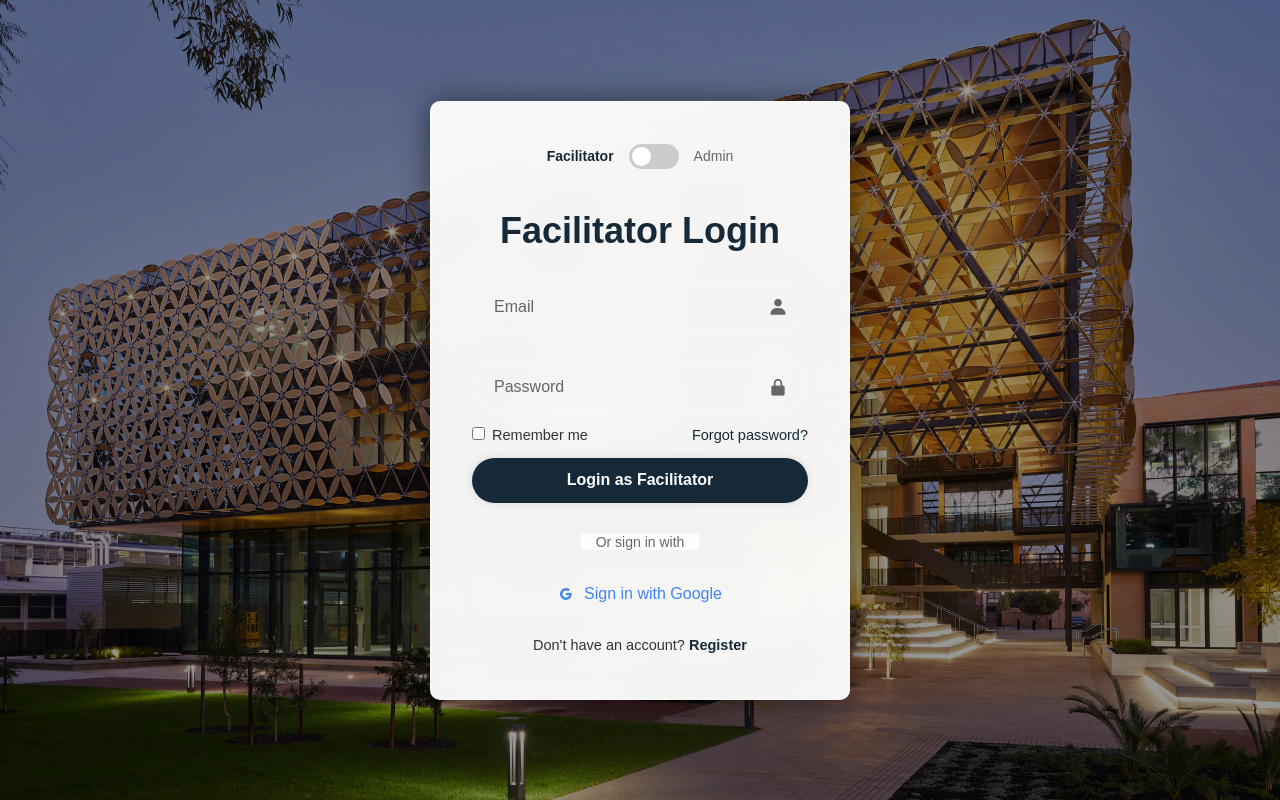
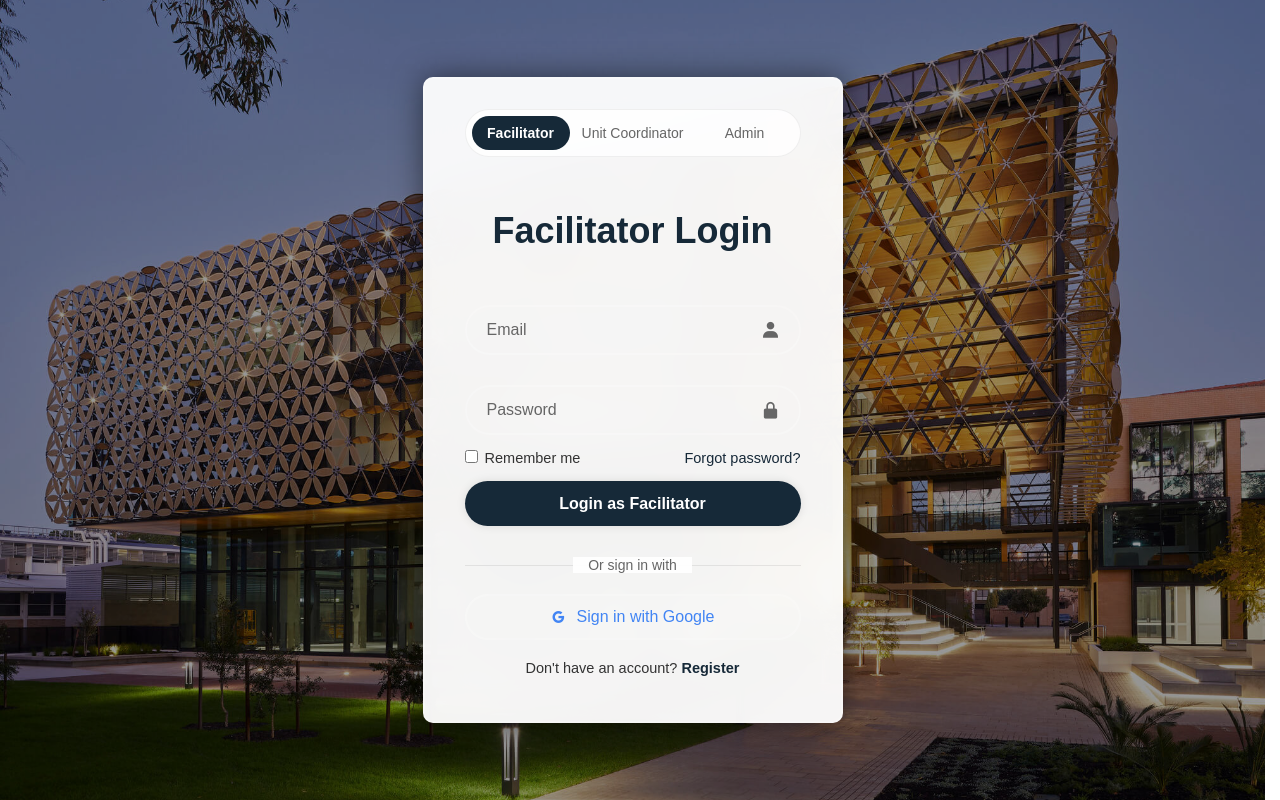
Before and after one commit to Zackggiitt/CITS3200-Scheduling-WebApp--team-42, a Flask app: page / in a window 1280 px wide. Run offline with Flask 3, Linux system fonts and the light colour scheme.

Commit message:
added in unit coordinator in login.html, fixed up the css for login

```diff
--- a/static/login.css
+++ b/static/login.css
@@ -1,322 +1,187 @@
-/* Reset and Base Styles */
-* {
-    margin: 0;
-    padding: 0;
-    box-sizing: border-box;
-}
+/* =========================
+   Reset and Base Styles
+   ========================= */
+* { margin: 0; padding: 0; box-sizing: border-box; }
+
+/* Keep scrollbar space reserved to prevent card “jump” */
+html { scrollbar-gutter: stable; }
+/* Fallback for browsers without scrollbar-gutter */
+body { overflow-y: scroll; }
 
 body {
   font-family: 'Poppins', sans-serif;
   background: url('EZONE-UWA.jpg') no-repeat center center fixed;
   background-size: cover;
-    display: flex;
-    justify-content: center;
-    align-items: center;
-    min-height: 100vh;
-    position: relative;
+  display: flex; justify-content: center; align-items: center;
+  min-height: 100vh; position: relative;
 }
 
 body::before {
-    content: '';
-    position: absolute;
-    top: 0;
-    left: 0;
-    width: 100%;
-    height: 100%;
-    background: rgba(0, 0, 0, 0.4);
-    z-index: -1;
+  content: ''; position: absolute; inset: 0;
+  background: rgba(0,0,0,0.4); z-index: -1;
 }
 
-/* Login Wrapper */
+/* =========================
+   Login Wrapper (Card)
+   ========================= */
 .wrapper {
   width: 420px;
-    background: rgba(255, 255, 255, 0.95);
-    border: 2px solid rgba(255, 255, 255, 0.2);
+  background: rgba(255,255,255,0.95);
+  border: 2px solid rgba(255,255,255,0.2);
   backdrop-filter: blur(20px);
-    box-shadow: 0 0 30px rgba(0, 0, 0, 0.5);
-    color: #333;
-    border-radius: 10px;
-    padding: 30px 40px;
-    position: relative;
+  box-shadow: 0 0 30px rgba(0,0,0,0.5);
+  color: #333; border-radius: 10px;
+  padding: 30px 40px; position: relative;
+
+  /* Lock vertical space so role changes don’t move the card */
+  min-height: 640px;
+  display: flex;
+  flex-direction: column;
 }
 
-/* Role Toggle Styles */
+/* =========================
+   Role Toggle (3-segment)
+   ========================= */
 .role-toggle {
-    display: flex;
-    justify-content: center;
+  display: flex; justify-content: center;
   margin-bottom: 30px;
 }
 
 .toggle-container {
-    display: flex;
-    align-items: center;
-    gap: 15px;
-    background: rgba(255, 255, 255, 0.1);
-    padding: 10px 20px;
-    border-radius: 25px;
-    border: 1px solid rgba(255, 255, 255, 0.3);
+  display: flex; align-items: center;
+  gap: 0;                     /* clean segments, no gaps */
+  padding: 6px;
+  border-radius: 999px;
+  border: 1px solid rgba(0,0,0,0.06);
+  background: rgba(255,255,255,0.8);
+  width: 100%;
+  min-height: 44px;           /* stable height */
+}
+
+/* Hide native radios; make labels the interactive target */
+.toggle-label input[type="radio"] {
+  position: absolute; opacity: 0; pointer-events: none;
 }
 
 .toggle-label {
-    font-size: 14px;
-    font-weight: 500;
-    color: #666;
-    transition: color 0.3s ease;
+  flex: 1; display: flex; justify-content: center; align-items: center;
+  cursor: pointer; user-select: none;
+  padding: 10px 12px; border-radius: 999px;
+  font-size: 14px; color: #666; white-space: nowrap; line-height: 1;
+  text-align: center;
 }
 
 .toggle-label.active {
-    color: #162938;
-    font-weight: 600;
+  background: #162938; color: #fff; font-weight: 600;
 }
 
-.toggle-switch {
-    position: relative;
-    width: 50px;
-    height: 25px;
+/* =========================
+   Form Styles
+   ========================= */
+.wrapper h1 {
+  font-size: 36px; text-align: center; margin-bottom: 30px; color: #162938;
 }
 
-.toggle-input {
-    opacity: 0;
-    width: 0;
-    height: 0;
-}
-
-.toggle-slider {
-    position: absolute;
-    cursor: pointer;
-    top: 0;
-    left: 0;
-    right: 0;
-    bottom: 0;
-    background-color: #ccc;
-    transition: 0.4s;
-    border-radius: 25px;
-}
-
-.toggle-slider:before {
-    position: absolute;
-    content: "";
-    height: 19px;
-    width: 19px;
-    left: 3px;
-    bottom: 3px;
-    background-color: white;
-    transition: 0.4s;
-    border-radius: 50%;
-}
-
-.toggle-input:checked + .toggle-slider {
-    background-color: #162938;
-}
-
-.toggle-input:checked + .toggle-slider:before {
-    transform: translateX(25px);
-}
-
-/* Form Styles */
-.wrapper h1 {
-    font-size: 36px;
+/* Reserve enough space for the longest title (e.g., 2 lines) */
+#login-title {
+  display: flex; align-items: center; justify-content: center;
   text-align: center;
-    margin-bottom: 30px;
-    color: #162938;
+  min-height: 88px; /* ~2 lines at 36px */
 }
 
 .input-box {
-    position: relative;
-    width: 100%;
-    height: 50px;
-    margin: 30px 0;
+  position: relative; width: 100%; height: 50px; margin: 30px 0;
 }
 
 .input-box input {
-    width: 100%;
-    height: 100%;
-    background: transparent;
-    border: none;
-    outline: none;
-    border: 2px solid rgba(255, 255, 255, 0.2);
-    border-radius: 40px;
-    font-size: 16px;
-    color: #333;
-    padding: 20px 45px 20px 20px;
+  width: 100%; height: 100%; background: transparent; border: none; outline: none;
+  border: 2px solid rgba(255,255,255,0.2); border-radius: 40px;
+  font-size: 16px; color: #333; padding: 20px 45px 20px 20px;
   transition: border-color 0.3s ease;
 }
 
-.input-box input::placeholder {
-    color: #666;
-}
+.input-box input::placeholder { color: #666; }
 
-.input-box input:focus {
-    border-color: #162938;
-}
+.input-box input:focus { border-color: #162938; }
 
 .input-box i {
-    position: absolute;
-    right: 20px;
-    top: 50%;
-    transform: translateY(-50%);
-    font-size: 20px;
-    color: #666;
+  position: absolute; right: 20px; top: 50%; transform: translateY(-50%);
+  font-size: 20px; color: #666;
 }
 
 .remember-forgot {
-    display: flex;
-    justify-content: space-between;
-    font-size: 14.5px;
-    margin: -15px 0 15px;
+  display: flex; justify-content: space-between;
+  font-size: 14.5px; margin: -15px 0 15px;
 }
 
-.remember-forgot label input {
-    accent-color: #162938;
-    margin-right: 3px;
+.remember-forgot label input { accent-color: #162938; margin-right: 3px; }
+
+.remember-forgot a {
+  color: #162938; text-decoration: none;
+}
+.remember-forgot a:hover { text-decoration: underline; }
+
+.btn {
+  width: 100%; height: 45px; background: #162938; border: none; outline: none;
+  border-radius: 40px; box-shadow: 0 0 10px rgba(0,0,0,0.1);
+  cursor: pointer; font-size: 16px; color: #fff; font-weight: 600;
+  transition: background-color 0.3s ease;
+  white-space: nowrap;  /* prevent “Login as Unit Coordinator” from wrapping */
 }
 
-.remember-forgot a {
-    color: #162938;
-    text-decoration: none;
+.btn:hover { background: #0f1f2b; }
+
+/* =========================
+   OAuth Section
+   ========================= */
+.oauth-section { margin-top: 30px; }
+
+.divider { text-align: center; margin: 20px 0; position: relative; }
+.divider::before {
+  content: ''; position: absolute; top: 50%; left: 0; right: 0; height: 1px;
+  background: rgba(0,0,0,0.08);
+}
+.divider span {
+  background: rgba(255,255,255,0.95); padding: 0 15px;
+  color: #666; font-size: 14px; position: relative; z-index: 1;
 }
 
-.remember-forgot a:hover {
-    text-decoration: underline;
-}
-
-.btn {
-    width: 100%;
-    height: 45px;
-    background: #162938;
-    border: none;
-    outline: none;
-    border-radius: 40px;
-    box-shadow: 0 0 10px rgba(0, 0, 0, 0.1);
-    cursor: pointer;
-    font-size: 16px;
-    color: #fff;
-    font-weight: 600;
-    transition: background-color 0.3s ease;
-}
-
-.btn:hover {
-    background: #0f1f2b;
-}
-
-/* OAuth Section */
-.oauth-section {
-    margin-top: 30px;
-}
-
-.divider {
-    text-align: center;
-    margin: 20px 0;
-    position: relative;
-}
-
-.divider::before {
-    content: '';
-    position: absolute;
-    top: 50%;
-    left: 0;
-    right: 0;
-    height: 1px;
-    background: rgba(255, 255, 255, 0.3);
-}
-
-.divider span {
-    background: rgba(255, 255, 255, 0.95);
-    padding: 0 15px;
-    color: #666;
-    font-size: 14px;
-    position: relative;
-    z-index: 1;
-}
-
-.oauth-buttons {
-    display: flex;
-    flex-direction: column;
-    gap: 10px;
-}
+.oauth-buttons { display: flex; flex-direction: column; gap: 10px; }
 
 .oauth-btn {
-    display: flex;
-    align-items: center;
-    justify-content: center;
-    gap: 10px;
-    padding: 12px 20px;
-    border: 2px solid rgba(255, 255, 255, 0.2);
-    border-radius: 40px;
-    text-decoration: none;
-    color: #333;
-    font-weight: 500;
-    transition: all 0.3s ease;
-    background: rgba(255, 255, 255, 0.1);
+  display: flex; align-items: center; justify-content: center; gap: 10px;
+  padding: 12px 20px; border: 2px solid rgba(255,255,255,0.2);
+  border-radius: 40px; text-decoration: none; color: #333; font-weight: 500;
+  transition: all 0.3s ease; background: rgba(255,255,255,0.1);
 }
+.oauth-btn:hover { background: rgba(255,255,255,0.2); border-color: #162938; }
+.google-btn { color: #4285f4; }
+.google-btn:hover { background: rgba(66,133,244,0.1); }
 
-.oauth-btn:hover {
-    background: rgba(255, 255, 255, 0.2);
-    border-color: #162938;
-}
+/* =========================
+   Register & Flash Messages
+   ========================= */
+.register-link { font-size: 14.5px; text-align: center; margin: 20px 0 15px; }
+.register-link p a { color: #162938; text-decoration: none; font-weight: 600; }
+.register-link p a:hover { text-decoration: underline; }
 
-.google-btn {
-    color: #4285f4;
-}
-
-.google-btn:hover {
-    background: rgba(66, 133, 244, 0.1);
-}
-
-.register-link {
-    font-size: 14.5px;
-    text-align: center;
-    margin: 20px 0 15px;
-}
-
-.register-link p a {
-    color: #162938;
-    text-decoration: none;
-    font-weight: 600;
-}
-
-.register-link p a:hover {
-    text-decoration: underline;
-}
-
-/* Flash Messages */
-.flash-messages {
-    margin-bottom: 20px;
-}
-
+.flash-messages { margin-bottom: 20px; }
 .flash-messages p {
-    background: rgba(220, 53, 69, 0.1);
-    color: #721c24;
-    padding: 10px 15px;
-    border-radius: 5px;
-    border-left: 4px solid #dc3545;
-    margin-bottom: 10px;
+  background: rgba(220,53,69,0.1); color: #721c24; padding: 10px 15px;
+  border-radius: 5px; border-left: 4px solid #dc3545; margin-bottom: 10px;
   font-size: 14px;
 }
 
-/* Responsive Design */
+/* =========================
+   Responsive
+   ========================= */
 @media (max-width: 768px) {
-    .wrapper {
-        width: 90%;
-        padding: 20px 30px;
-    }
+  .wrapper { width: 90%; padding: 20px 30px; }
 }
 
 @media (max-width: 480px) {
-    .wrapper {
-        padding: 15px 20px;
+  .wrapper { padding: 15px 20px; min-height: 580px; }
+  .wrapper h1 { font-size: 28px; }
+  #login-title { min-height: 68px; }
+  .toggle-label { font-size: 12px; padding: 8px 10px; }
 }
-
-    .wrapper h1 {
-        font-size: 28px;
-    }
-
-    .toggle-container {
-        padding: 8px 15px;
-        gap: 10px;
-    }
-
-    .toggle-label {
-        font-size: 12px;
-    }
-}
--- a/templates/login.html
+++ b/templates/login.html
@@ -1,10 +1,9 @@
 <!DOCTYPE html>
 <html lang="en">
-
 <head>
-    <meta charset="UTF-8">
-    <meta http-equiv="X-UA-Compatible" content="IE=edge">
-    <meta name="viewport" content="width=device-width, initial-scale=1.0">
+  <meta charset="UTF-8" />
+  <meta http-equiv="X-UA-Compatible" content="IE=edge" />
+  <meta name="viewport" content="width=device-width, initial-scale=1.0"/>
   <title>Login</title>
 
   <!-- CSS -->
@@ -17,12 +16,18 @@
     <!-- Role Toggle Section -->
     <div class="role-toggle">
       <div class="toggle-container">
-                <span class="toggle-label" id="facilitator-label">Facilitator</span>
-                <div class="toggle-switch">
-                    <input type="checkbox" id="role-toggle" class="toggle-input">
-                    <label for="role-toggle" class="toggle-slider"></label>
-                </div>
-                <span class="toggle-label" id="admin-label">Admin</span>
+        <label class="toggle-label" id="facilitator-label">
+          <input type="radio" name="role" value="facilitator" checked>
+          Facilitator
+        </label>
+        <label class="toggle-label" id="unitcoordinator-label">
+          <input type="radio" name="role" value="unit_coordinator">
+          Unit Coordinator
+        </label>
+        <label class="toggle-label" id="admin-label">
+          <input type="radio" name="role" value="admin">
+          Admin
+        </label>
       </div>
     </div>
 
@@ -62,10 +67,7 @@
 
       <!-- OAuth login buttons -->
       <div class="oauth-section">
-                <div class="divider">
-                    <span>Or sign in with</span>
-                </div>
-
+        <div class="divider"><span>Or sign in with</span></div>
         <div class="oauth-buttons">
           <a href="{{ url_for('google_login') }}" class="oauth-btn google-btn">
             <i class='bx bxl-google'></i>
@@ -81,34 +83,40 @@
   </div>
 
   <script>
-        const roleToggle = document.getElementById('role-toggle');
     const loginTitle = document.getElementById('login-title');
     const loginBtn = document.getElementById('login-btn');
     const userRoleInput = document.getElementById('user-role');
+
     const facilitatorLabel = document.getElementById('facilitator-label');
-        const adminLabel = document.getElementById('admin-label');
+    const unitCoordLabel  = document.getElementById('unitcoordinator-label');
+    const adminLabel      = document.getElementById('admin-label');
 
-        roleToggle.addEventListener('change', function() {
-            if (this.checked) {
-                // Admin mode
+    const roleRadios = document.querySelectorAll('input[name="role"]');
+
+    function setActive(role) {
+      userRoleInput.value = role;
+
+      if (role === 'facilitator') {
+        loginTitle.textContent = 'Facilitator Login';
+        loginBtn.textContent   = 'Login as Facilitator';
+      } else if (role === 'unit_coordinator') {
+        loginTitle.textContent = 'Unit Coordinator Login';
+        loginBtn.textContent   = 'Login as Unit Coordinator';
+      } else {
         loginTitle.textContent = 'Admin Login';
-                loginBtn.textContent = 'Login as Admin';
-                userRoleInput.value = 'admin';
-                facilitatorLabel.classList.remove('active');
-                adminLabel.classList.add('active');
-            } else {
-                // Facilitator mode
-                loginTitle.textContent = 'Facilitator Login';
-                loginBtn.textContent = 'Login as Facilitator';
-                userRoleInput.value = 'facilitator';
-                facilitatorLabel.classList.add('active');
-                adminLabel.classList.remove('active');
+        loginBtn.textContent   = 'Login as Admin';
       }
-        });
 
-        // Initialize facilitator as active
-        facilitatorLabel.classList.add('active');
+      facilitatorLabel.classList.toggle('active', role === 'facilitator');
+      unitCoordLabel.classList.toggle('active', role === 'unit_coordinator');
+      adminLabel.classList.toggle('active', role === 'admin');
+    }
+
+    roleRadios.forEach(r => r.addEventListener('change', () => setActive(r.value)));
+
+    // Initialize from whichever is checked
+    const checked = document.querySelector('input[name="role"]:checked');
+    setActive(checked ? checked.value : 'facilitator');
   </script>
 </body>
-
 </html>
```
Lines whose indentation alone changed are shown as unchanged.
